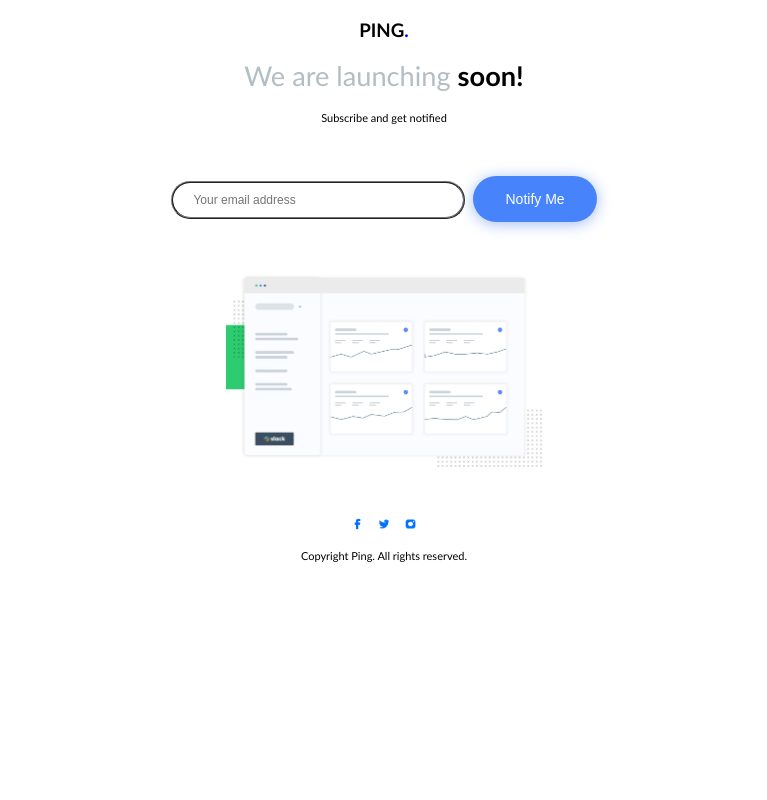
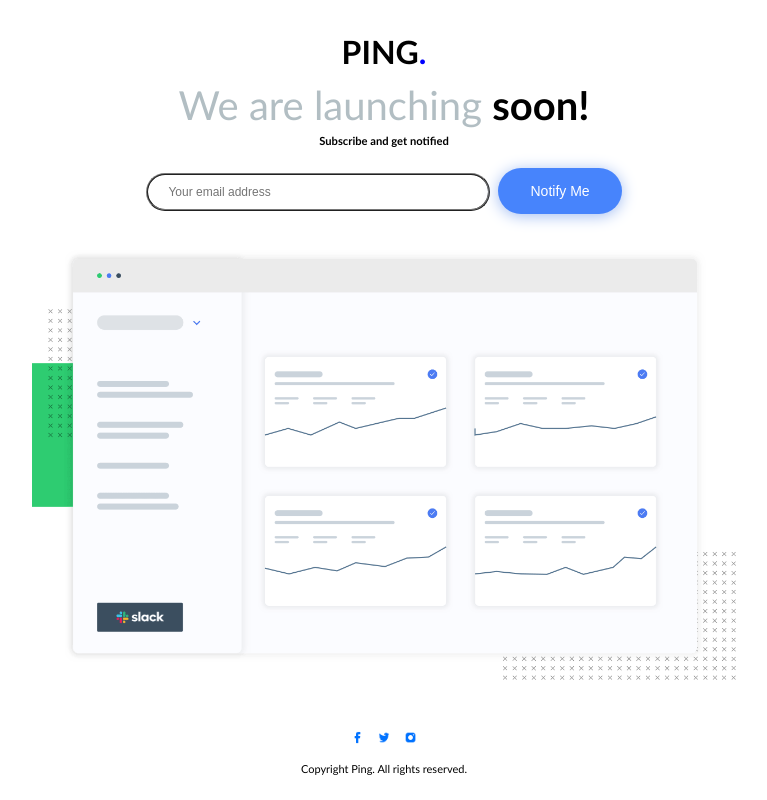
Before and after one commit to insanvipin/Ping-single-column-coming-soon-page, a plain HTML site: page index.html in a window 1280 px wide. Shown: the whole page, without its empty margins (256-1023 px from the left). Drawn offline with Linux system fonts and the light colour scheme.

Commit message:
Updated the index.html

```diff
--- a/index.html
+++ b/index.html
@@ -12,29 +12,41 @@
   <style>
     .attribution { font-size: 11px; text-align: center; }
     .attribution a { color: hsl(228, 45%, 44%); }
-    .attribution b { font-size: 14px; text-align: center; }
+    .attribution_b { text-align: center; margin-top: 0em;  display: inline-block;
+    font-size: 0.7em;
+    margin-bottom: 0em;
+    font-weight: bold;
+      };
+    margin-bottom: 10px; margin-block-start: 1px;
+    margin-block-end: 1em;}
     .attribution c { text-align: center;}
+
+
     .first
     {
 
       text-align: center;
       position: relative;
       margin: 0;
+      height: 20%;
     }
     .second
     {
 
       position: relative;
-      margin-top: 3em;
+      margin-top: 1em;
       text-align: center;
+      height: 20%;
     }
     .third
     {
 
 
       position: relative;
-      margin-top: 3em;
+      margin-top: 2em;
+      margin-bottom: 2em;
       text-align: center;
+      height: 40%;
     }
     .vip
     {
@@ -54,19 +66,28 @@
      h1
       {
 
-        font-size: 1.7em;
+        font-size: 2.5em;
         font-weight: normal;
         color: #b2bec3;
+        margin-top: 1px;
+        margin-bottom: 0;
+
+      }
+      h2
+      {
+
+       font-size: 2em;
+       margin-top: 1em;
+       margin-bottom: 10px;
 
       }
 
 
-      p {
-        display: block;
-         }
 
-      .vip2 {
-  width: 25%;
+        .vip2 {
+
+  width: 55%;
+
 }
 
 .vip3 {
@@ -87,6 +108,7 @@
 
    footer {
      margin-top: 3em;
+     height: 15%;
    }
   .button {
       background-color: #4784fc;
@@ -111,7 +133,7 @@ input[type=email]{
 
   border-style: ridge;
   border-radius: 60px;
-  width: 250px;
+  width: 300px;
   font-size: 12px;
   margin: 4px 2px;
   padding: 10px 20px;
@@ -122,15 +144,17 @@ input:invalid {
   background-color: none;
   border-color: red;
 }
-
+body{
+  margin: 0em;
+}
 
   </style>
 </head>
 <body>
  <div class="first">
-   <h3>PING<span class="vip1">.</span></h3>
+   <h2>PING<span class="vip1">.</span></h2>
    <h1>We are launching <span class="vip">soon!<span></h1>
-   <p class="attribution b">Subscribe and get notified</p>
+   <p class="attribution_b" style="margin-bottom: 0em; margin-top: 0em;">Subscribe and get notified</p>
   </div>
   <div class="second">
   <form action="">
@@ -141,10 +165,9 @@ input:invalid {
 </div>
 
   <div class="third">
-<img class="vip2" src="images\illustration-dashboard.png" alt="">
+<img class="vip2" src="images/illustration-dashboard.png" alt="">
 </div>
 </body>
-
   <footer>
     <p class="attribution c">
     <img class="vip3" src="images\fb.png" alt="">
```
